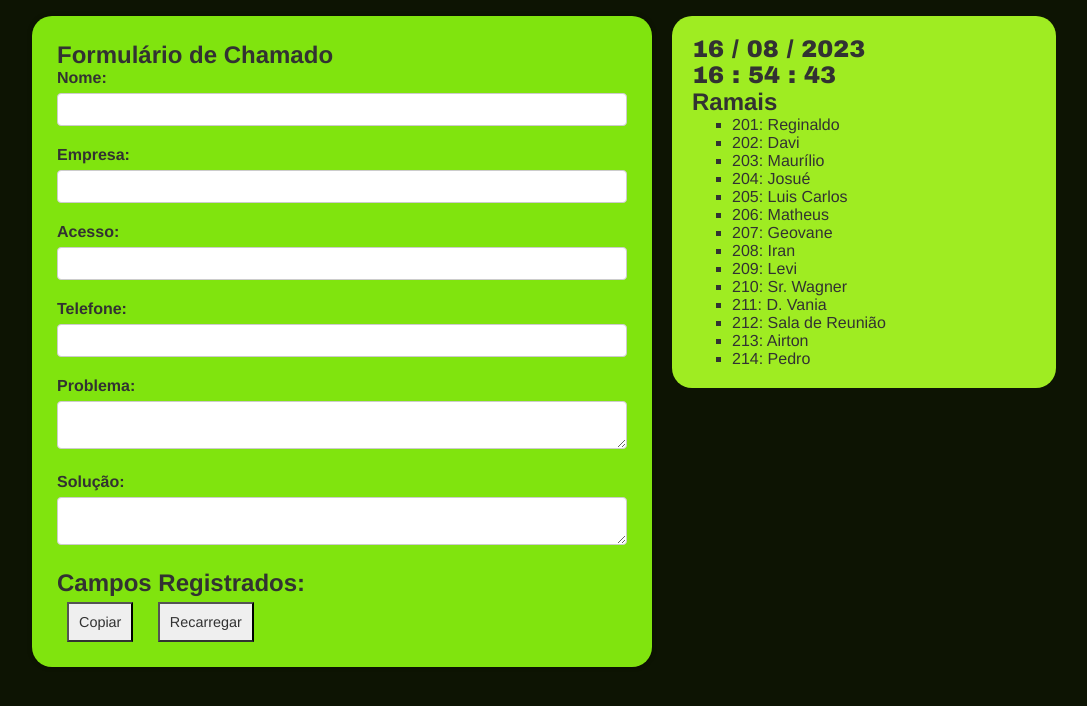
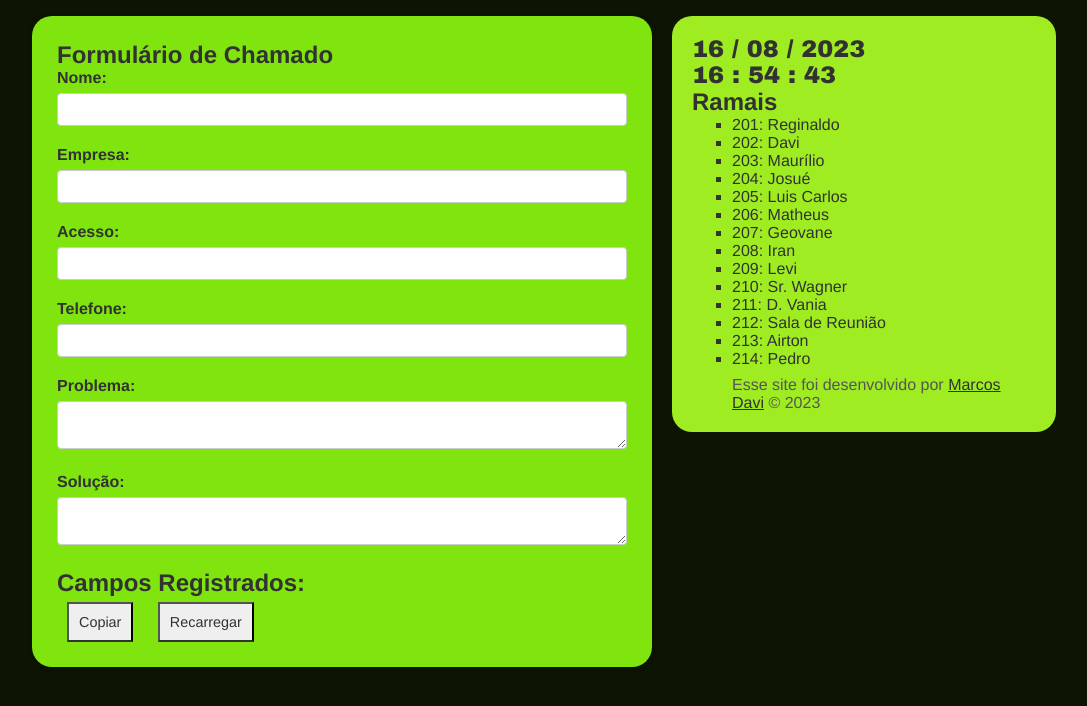
Before and after one commit to MarcosDaviDev/atendimento02, a plain HTML site: page index.html in a window 1280 px wide. Shown: the whole page, without its empty margins (96-1183 px from the left). Drawn offline with nearby package versions, Linux system fonts and the light colour scheme.

Commit message:
Adicionado assinatura

```diff
--- a/css/style.css
+++ b/css/style.css
@@ -88,3 +88,8 @@
     margin-right: 10px;
     margin-top: 5px;
 }
+
+#assinatura {
+    margin-top: .5rem;
+    font-size: .9rem;
+  }
--- a/index.html
+++ b/index.html
@@ -73,6 +73,9 @@
                     <li>213: Airton</li>
                     <li>214: Pedro</li>
                 </ul>
+                <div id="assinatura">
+                    <p>Esse site foi desenvolvido por <a href="https://github.com/lastergates/Projeto_validacao_senha" target="_blank">Marcos Davi</a> &copy; 2023</p>
+                </div>
             </div>
         </div>
     </div>
```
